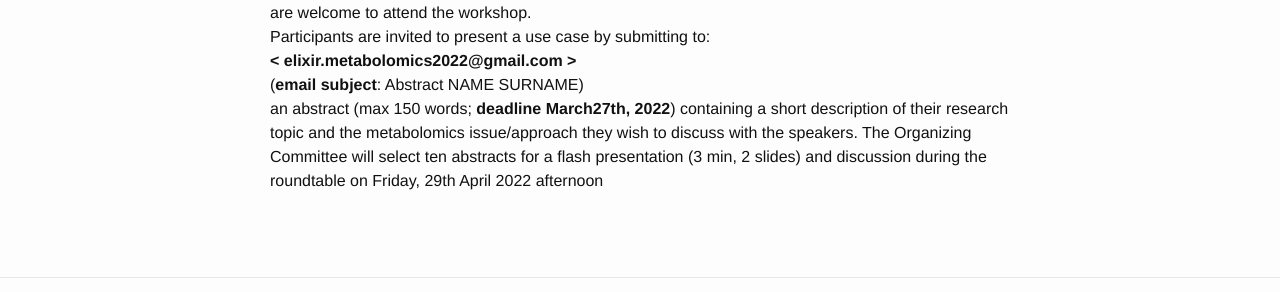
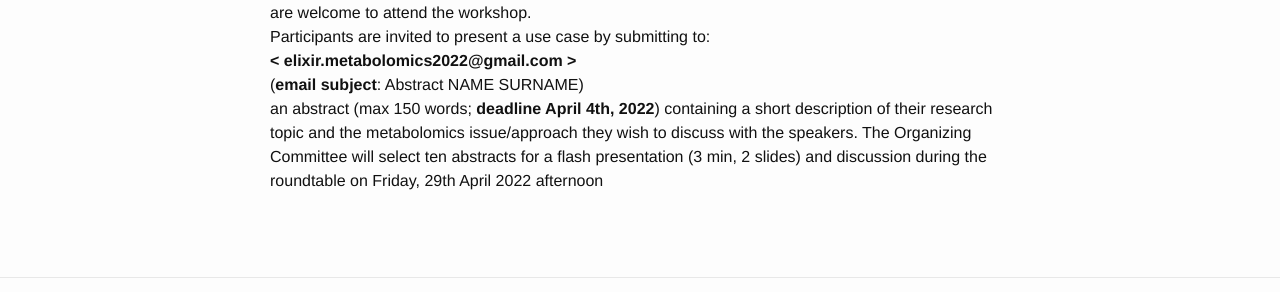
Before and after one commit to ELIXIR-IIB-training/website, a Jekyll site: the page built from _posts/2022-04-28-metabolomics-and-integrative-omics-Bari.md, in a window 1280 px wide and 900 px high, scrolled down 2718 px. Shown: the part 509-801 px from the top of the window. Built offline with Jekyll 4.4.1, drawn with Linux system fonts in a browser that asks for light colours.

Commit message:
Update 2022-04-28-metabolomics-and-integrative-omics-Bari.md

```diff
--- a/_posts/2022-04-28-metabolomics-and-integrative-omics-Bari.md
+++ b/_posts/2022-04-28-metabolomics-and-integrative-omics-Bari.md
@@ -123,5 +123,5 @@ OR
 Research scientists who are using or planning to use metabolomics analysis in their research activities are welcome to attend the workshop. <br>
 Participants are invited to present a use case by submitting to: <br> **< elixir.metabolomics2022@gmail.com >** <br>
 (**email subject**: Abstract NAME SURNAME) <br>
-an abstract (max 150 words; **deadline March27th, 2022**) containing a short description of their research topic and the metabolomics issue/approach they wish to discuss with the speakers. The Organizing Committee will select ten abstracts for a flash presentation (3 min, 2 slides) and discussion during the roundtable on Friday, 29th April 2022 afternoon <br>
+an abstract (max 150 words; **deadline April 4th, 2022**) containing a short description of their research topic and the metabolomics issue/approach they wish to discuss with the speakers. The Organizing Committee will select ten abstracts for a flash presentation (3 min, 2 slides) and discussion during the roundtable on Friday, 29th April 2022 afternoon <br>
 <br>
```
